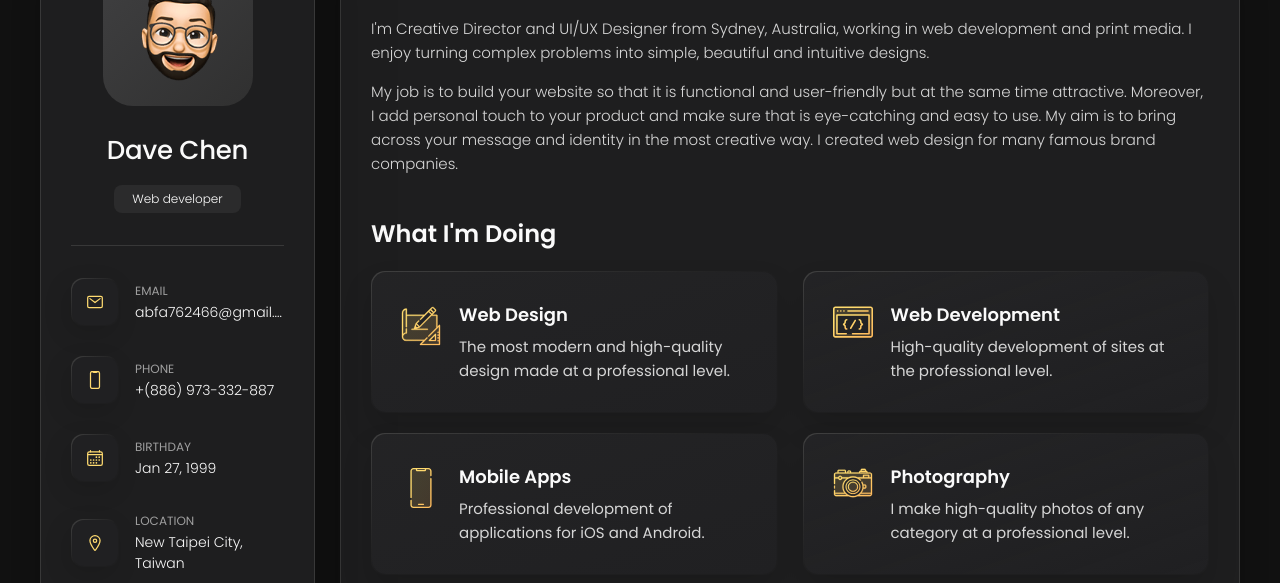
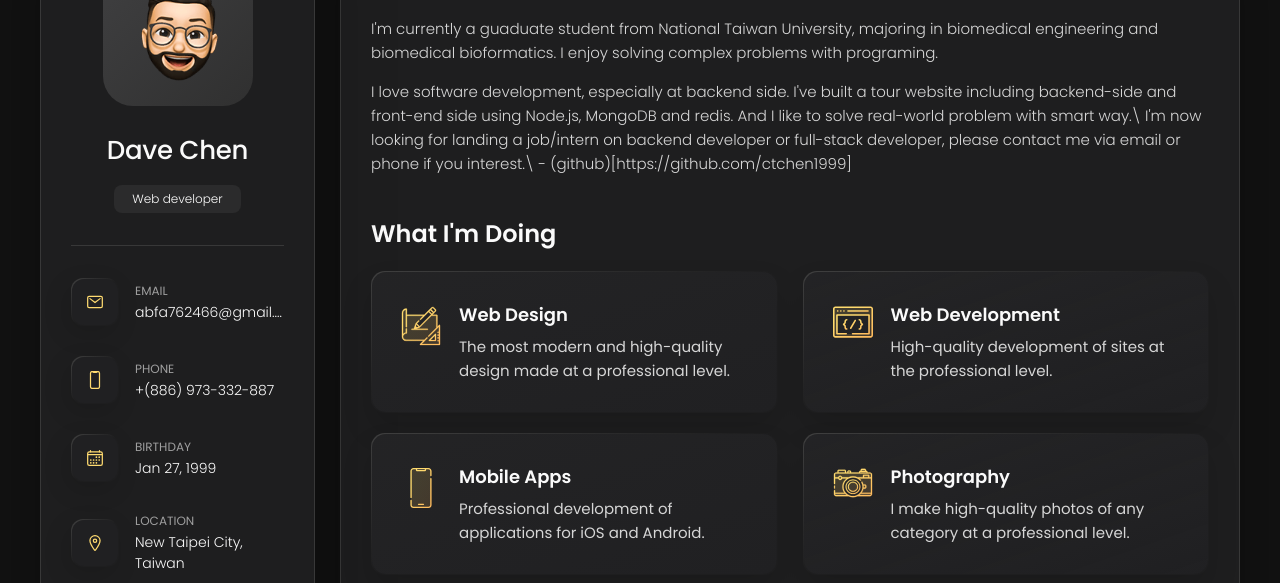
Before and after one commit to ctchen1999/ctchen1999.github.io, a plain HTML site: page index.html in a window 1280 px wide. Shown: the part 162-745 px from the top of the page. Drawn offline with nearby package versions, Linux system fonts and the light colour scheme.

Commit message:
Update index.html

```diff
--- a/index.html
+++ b/index.html
@@ -209,17 +209,16 @@
 
         <section class="about-text">
           <p>
-            I'm Creative Director and UI/UX Designer from Sydney, Australia, working in web development and print media.
-            I enjoy
-            turning complex problems into simple, beautiful and intuitive designs.
+            I'm currently a guaduate student from National Taiwan University,
+            majoring in biomedical engineering and biomedical bioformatics.
+            I enjoy solving complex problems with programing.
           </p>
 
           <p>
-            My job is to build your website so that it is functional and user-friendly but at the same time attractive.
-            Moreover, I
-            add personal touch to your product and make sure that is eye-catching and easy to use. My aim is to bring
-            across your
-            message and identity in the most creative way. I created web design for many famous brand companies.
+            I love software development, especially at backend side. I've built a tour website including backend-side and front-end side
+            using Node.js, MongoDB and redis. And I like to solve real-world problem with smart way.\
+            I'm now looking for landing a job/intern on backend developer or full-stack developer, please contact me via email or phone if you interest.\
+            - (github)[https://github.com/ctchen1999]
           </p>
         </section>
 
```
